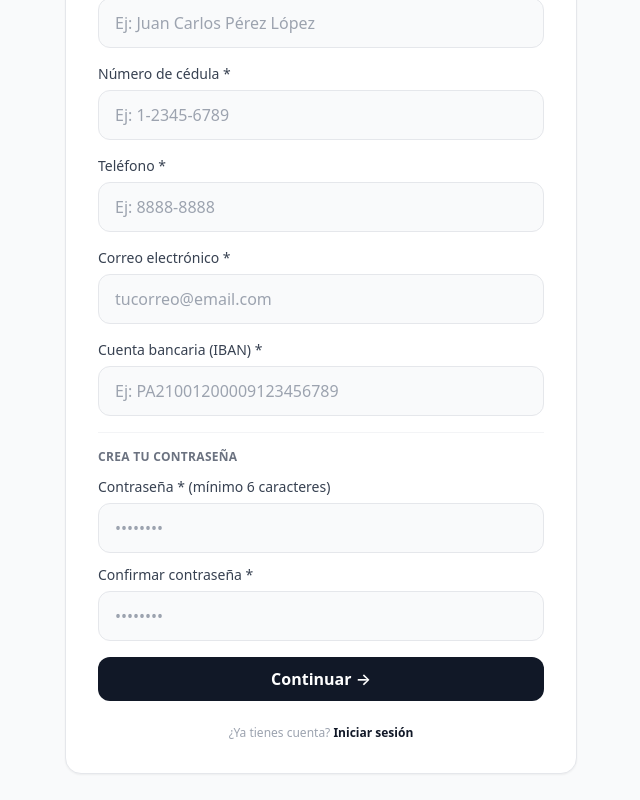
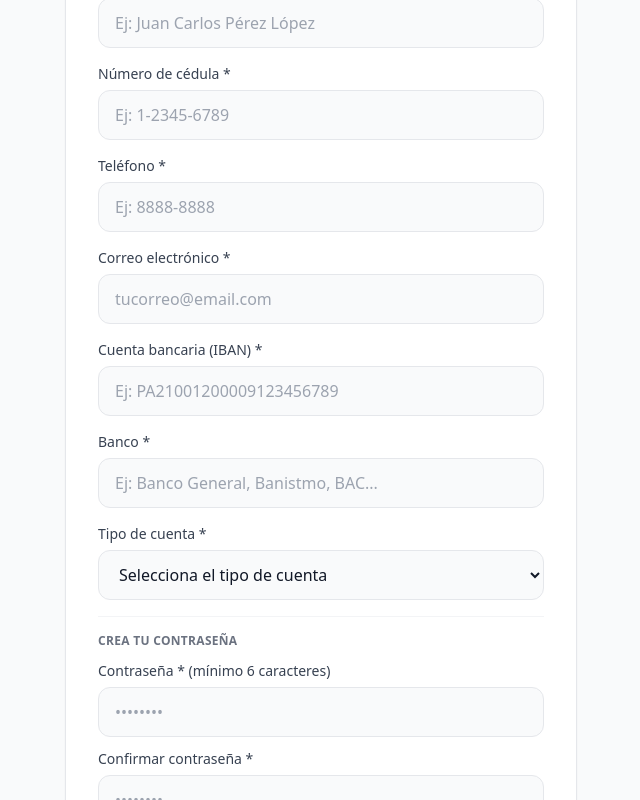
Before and after one commit to EduardoHG7/MD-HOME, a Next.js app: page /aplicante/registro in a window 1280 px wide. Shown: the part 385-1185 px from the top of the page, without its empty margins (319-959 px from the left). Built offline with nearby package versions, Linux system fonts and the light colour scheme.

Commit message:
feat: campos banco y tipo de cuenta en formulario de registro

```diff
--- a/app/aplicante/registro/page.tsx
+++ b/app/aplicante/registro/page.tsx
@@ -60,6 +60,7 @@ export default function RegistroAplicantePage() {
   const [form, setForm] = useState({
     nombreCompleto: '', cedula: '', telefono: '',
     email: '', cuentaBancaria: '',
+    banco: '', tipoCuenta: '',
     password: '', confirmPassword: '',
   })
 
@@ -84,7 +85,7 @@ export default function RegistroAplicantePage() {
 
   function handleFormSubmit(e: React.FormEvent) {
     e.preventDefault()
-    if (!form.nombreCompleto || !form.cedula || !form.telefono || !form.email || !form.cuentaBancaria) {
+    if (!form.nombreCompleto || !form.cedula || !form.telefono || !form.email || !form.cuentaBancaria || !form.banco || !form.tipoCuenta) {
       setError('Por favor completa todos los campos.'); return
     }
     if (!form.password || form.password.length < 6) {
@@ -134,6 +135,8 @@ export default function RegistroAplicantePage() {
           telefono:       form.telefono,
           email:          form.email,
           cuentaBancaria: form.cuentaBancaria,
+          banco:          form.banco,
+          tipoCuenta:     form.tipoCuenta,
           password:       form.password,
           fotoPersonal:   fotos.fotoPersonal.url,
           fotoCedula:     fotos.fotoCedula.url,
@@ -357,6 +360,21 @@ export default function RegistroAplicantePage() {
               <input name="cuentaBancaria" value={form.cuentaBancaria} onChange={handleChange}
                 className="input" placeholder="Ej: PA21001200009123456789" required />
             </div>
+            <div>
+              <label className="label">Banco *</label>
+              <input name="banco" value={form.banco} onChange={handleChange}
+                className="input" placeholder="Ej: Banco General, Banistmo, BAC..." required />
+            </div>
+            <div>
+              <label className="label">Tipo de cuenta *</label>
+              <select name="tipoCuenta" value={form.tipoCuenta}
+                onChange={e => { setForm(prev => ({ ...prev, tipoCuenta: e.target.value })); setError('') }}
+                className="input" required>
+                <option value="">Selecciona el tipo de cuenta</option>
+                <option value="AHORRO">Cuenta de Ahorro</option>
+                <option value="CORRIENTE">Cuenta Corriente</option>
+              </select>
+            </div>
 
             <div className="border-t border-gray-100 pt-4">
               <p className="text-xs font-semibold text-gray-500 uppercase tracking-wide mb-3">Crea tu contraseña</p>
```
